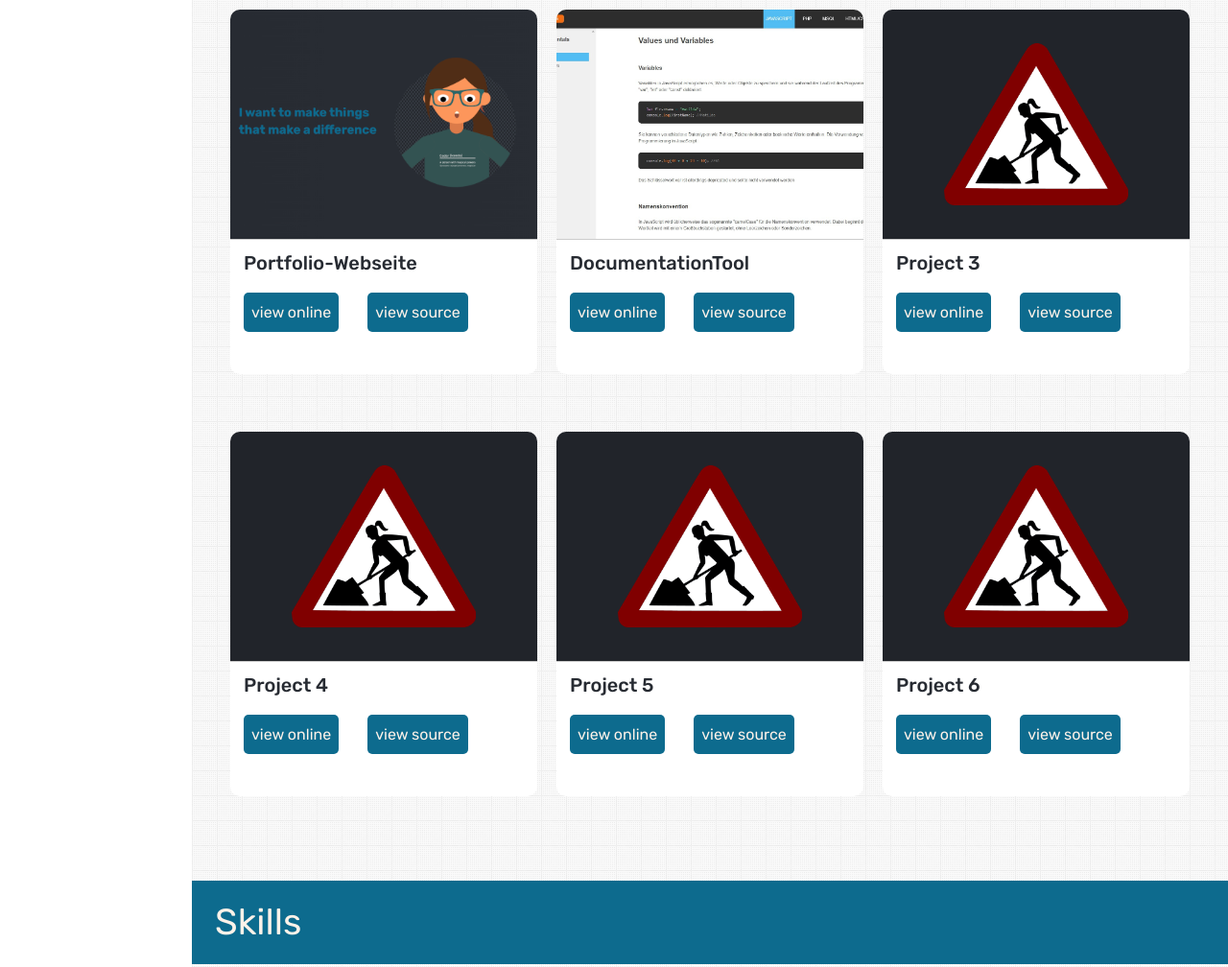
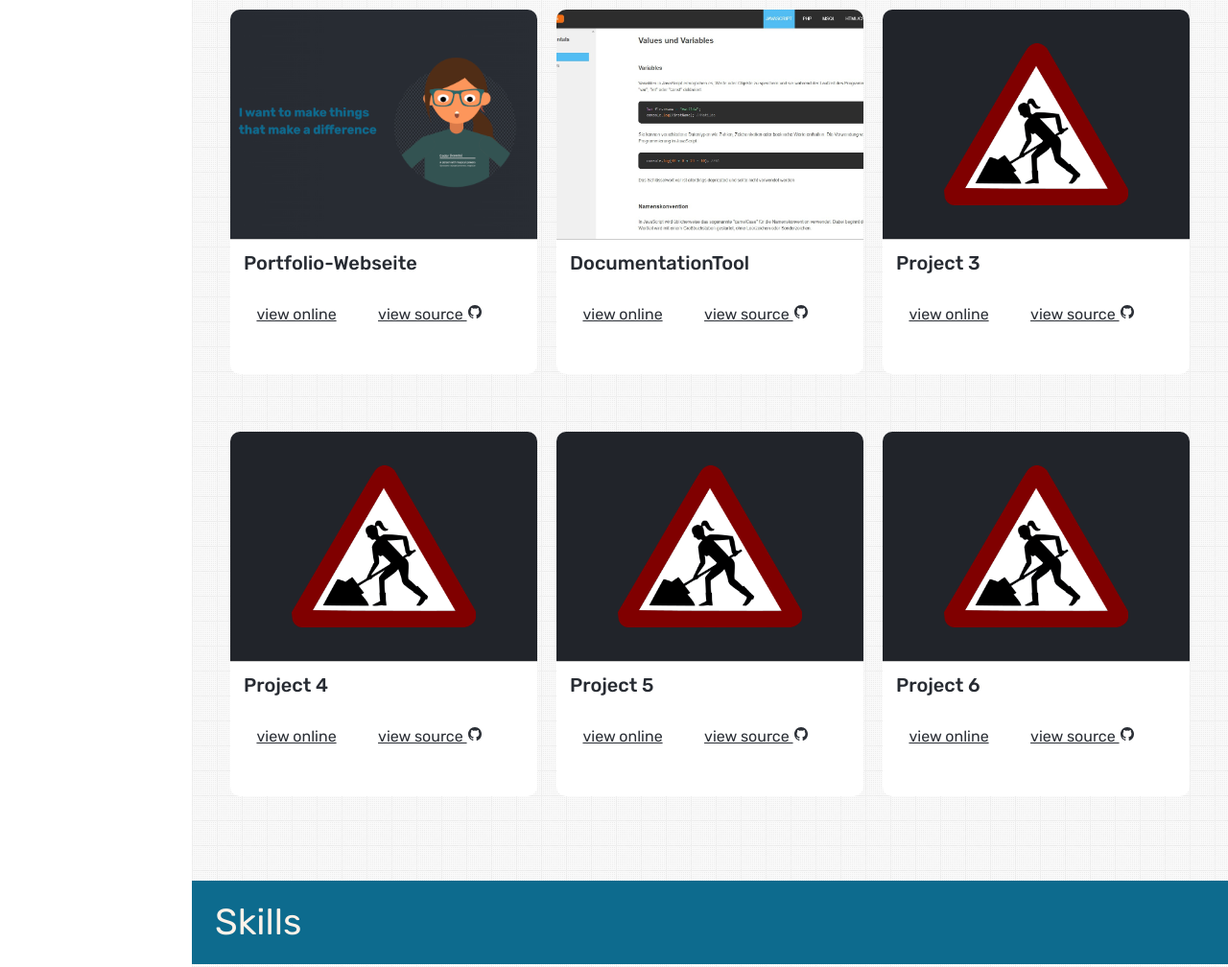
Before and after one commit to PetraTsesmetzi/Portfolio, a plain HTML site: page index.html in a window 1280 px wide. Shown: the part 1797-2805 px from the top of the page at 96% size. Drawn offline with nearby package versions, Linux system fonts and the light colour scheme; some packages are replaced by stand-ins of ours; a script that the page names is missing.

Commit message:
change css portfolio btn

```diff
--- a/css/general.css
+++ b/css/general.css
@@ -4,7 +4,7 @@
   --btn-font1-color: #fdf2e9;
   --btn-font2-color: #fdf2e9;
   --btn-bg1-color: #0d6b8e;
-  --btn-bg2-color: #0c5b78;
+  --btn-bg2-color: #149dd0;
   --sidebar-font-color: #fdf2e9;
   --main-font-color: #777;
   --plain-text-color:#2b2f36;
@@ -86,15 +86,17 @@ main {
 }
 .btn:link,
 .btn:visited {
-  text-decoration: none;
-  background-color: var(--btn-bg1-color);
-  color: var(--btn-font1-color);
+  /*text-decoration: none;*/
+  /*background-color: var(--btn-bg1-color);*/
+  /*color: var(--btn-font1-color);*/
+  color:#2b2f36;
   font-weight: 400;
-  padding: 0.8rem;
-  border-radius: 0.5rem;
+  /*padding: 0.8rem;*/
+  /*border-radius: 0.5rem;*/
 }
 .btn:hover,
 .btn:active {
-  background-color: var(--btn-bg2-color);
-  color: var(--btn-font2-color);
+  /*background-color: var(--btn-bg2-color);*/
+  /*color: var(--btn-font2-color);*/
+  color:var(--btn-bg2-color);
 }
--- a/css/style.css
+++ b/css/style.css
@@ -312,9 +312,9 @@
 }
 .project-card-body p {
   color: var(--main-font-color);
-  margin-top: 20px;
+  margin-top: 30px;
   display:flex;
-  justify-content:flex-start;
+  justify-content:space-evenly;
   align-items: center;
 }
 
--- a/index.html
+++ b/index.html
@@ -201,7 +201,7 @@
                                     <a class="btn btn-project-link" href="https://tsesmetziportfolio.netlify.app/">view
                                         online</a>
                                     <a class="btn btn-project-link" href="https://github.com/PetraTsesmetzi/Portfolio">view
-                                        source</a>
+                                        source <ion-icon name="logo-github"></ion-icon></a>
                                 </p>
                             </div>
                         </div>
@@ -216,7 +216,7 @@
                             </div>
 
                             <p class="plain-text">
-                                Willkommen auf meiner Portfolioseite!
+                                Du befindest dich gerade auf meiner Portfolio-Webseite!
                                 Hier zeige ich stolz meine Programmierprojekte. Diese Webseite wurde mit HTML/CSS3 und
                                 JavaSript erstellt!
                             </p>
@@ -237,7 +237,7 @@
                                     <a class="btn btn-project-link"
                                        href="https://documentationtool.000webhostapp.com/#">view online</a>
                                     <a class="btn btn-project-link"
-                                       href="https://github.com/PetraTsesmetzi/DocumentationTool">view source</a>
+                                       href="https://github.com/PetraTsesmetzi/DocumentationTool">view source <ion-icon name="logo-github"></ion-icon></a>
                                 </p>
                             </div>
                         </div>
@@ -255,7 +255,7 @@
                                 Das Ziel der App entstand aus dem Wunsch den bisher behandelten
                                 Programmier/Unterrichtsstoff
                                 so dokumentieren zu können, dass auf Codesnipptes, Webtechnologien und Tutorials ein
-                                geordneter Zugriff möglich ist. Das Tool wurde mit Vanilla Javascript, HTML/CSS3, PHP und MySQL geschrieben
+                                geordneter Zugriff möglich ist. Diese Webseite ist eine SPA und wurde mit Vanilla Javascript, HTML/CSS3, PHP und MySQL geschrieben
 
                             </p>
 
@@ -272,7 +272,7 @@
                                 <h3 class="heading-teritary">Project 3</h3>
                                 <p>
                                     <a class="btn btn-project-link"  href="#">view online</a>
-                                    <a class="btn btn-project-link" href="#">view source</a>
+                                    <a class="btn btn-project-link" href="#">view source <ion-icon name="logo-github"></ion-icon></a>
                                 </p>
                             </div>
                         </div>
@@ -307,7 +307,7 @@
                                 <h3 class="heading-teritary">Project 4</h3>
                                 <p>
                                     <a class="btn btn-project-link" href="#">view online</a>
-                                    <a class="btn btn-project-link" href="#">view source</a>
+                                    <a class="btn btn-project-link" href="#">view source <ion-icon name="logo-github"></ion-icon></a>
                                 </p>
                             </div>
                         </div>
@@ -342,7 +342,7 @@
                                 <h3 class="heading-teritary">Project 5</h3>
                                 <p>
                                     <a class="btn btn-project-link" href="#">view online</a>
-                                    <a class="btn btn-project-link" href="#">view source</a>
+                                    <a class="btn btn-project-link" href="#">view source <ion-icon name="logo-github"></ion-icon></a>
                                 </p>
                             </div>
                         </div>
@@ -377,7 +377,7 @@
                                 <h3 class="heading-teritary">Project 6</h3>
                                 <p>
                                     <a class="btn btn-project-link" href="#">view online</a>
-                                    <a class="btn btn-project-link" href="#">view source</a>
+                                    <a class="btn btn-project-link" href="#">view source <ion-icon name="logo-github"></ion-icon></a>
                                 </p>
                             </div>
                         </div>
```
